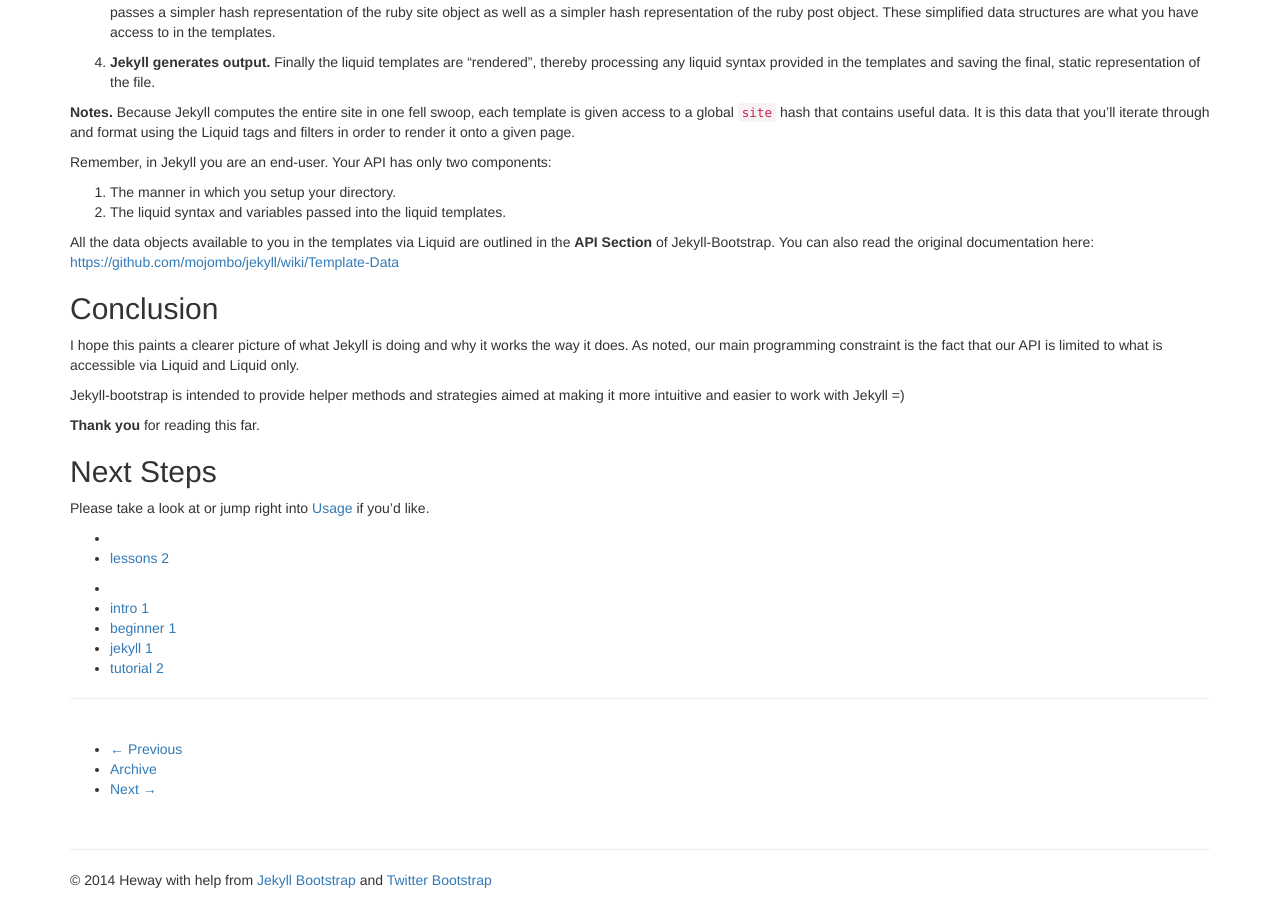
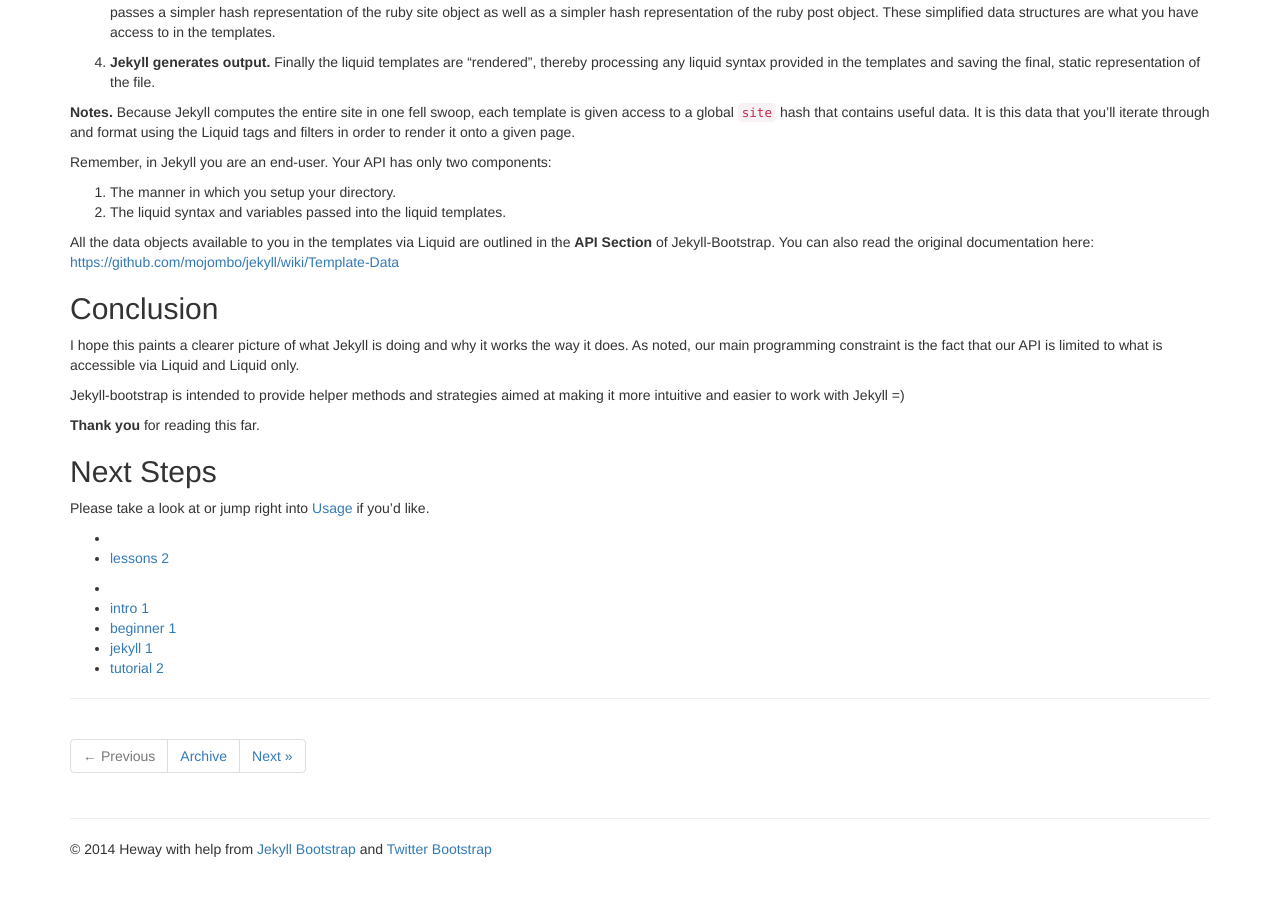
Before and after one commit to hewayGitHub/hewayGitHub.github.io, a Jekyll site: the page built from _posts/2011-12-29-jekyll-introduction.md, in a window 1280 px wide and 900 px high, scrolled down 5326 px. Built offline with Jekyll 4.4.1, drawn with Linux system fonts in a browser that asks for light colours; nearby versions of some CDN libraries; library files that are not in the unit come from our copies; after the commit the page ends 6195 px from its top, so only the background shows below that.

Commit message:
Update post.html

```diff
--- a/_layouts/post.html
+++ b/_layouts/post.html
@@ -2,4 +2,4 @@
 layout: default
 ---
 {% include JB/setup %}
-{% include themes/twitter/post.html %}
+{% include themes/bootstrap-3/post.html %}
```
